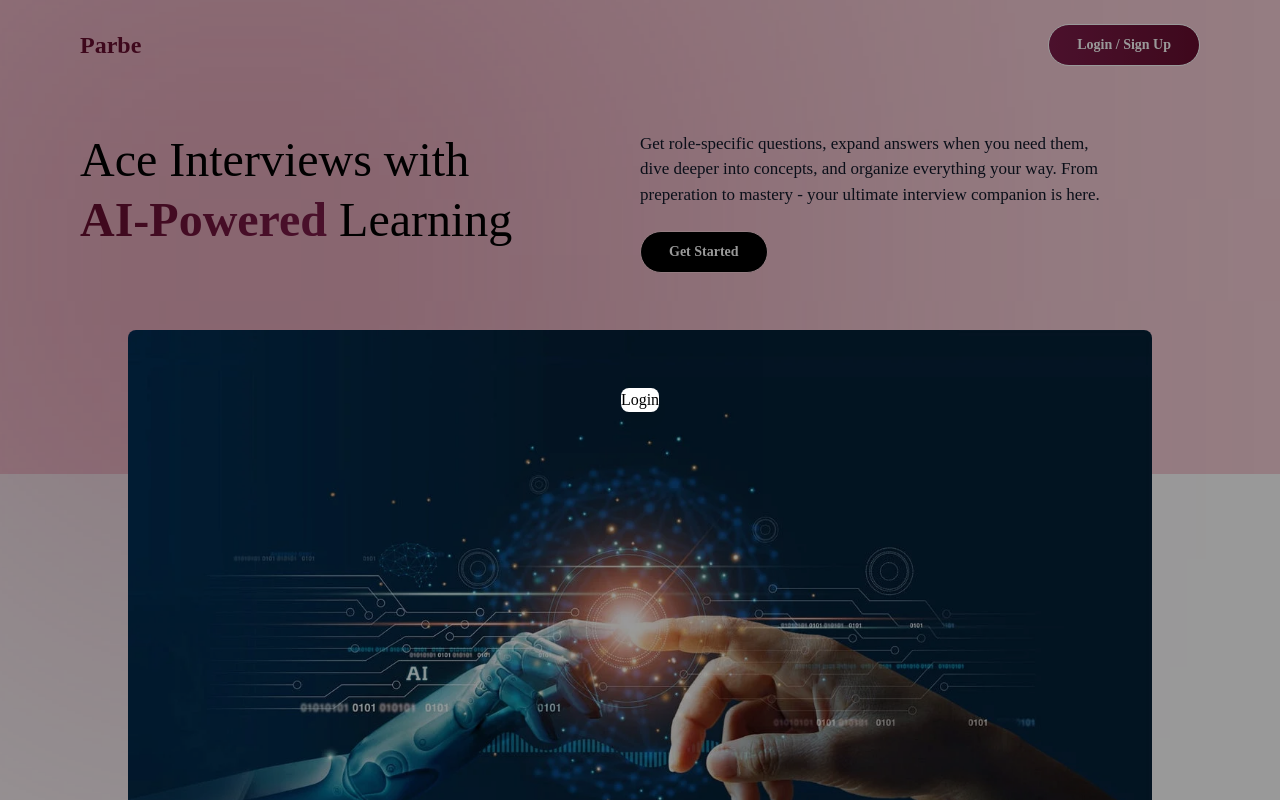
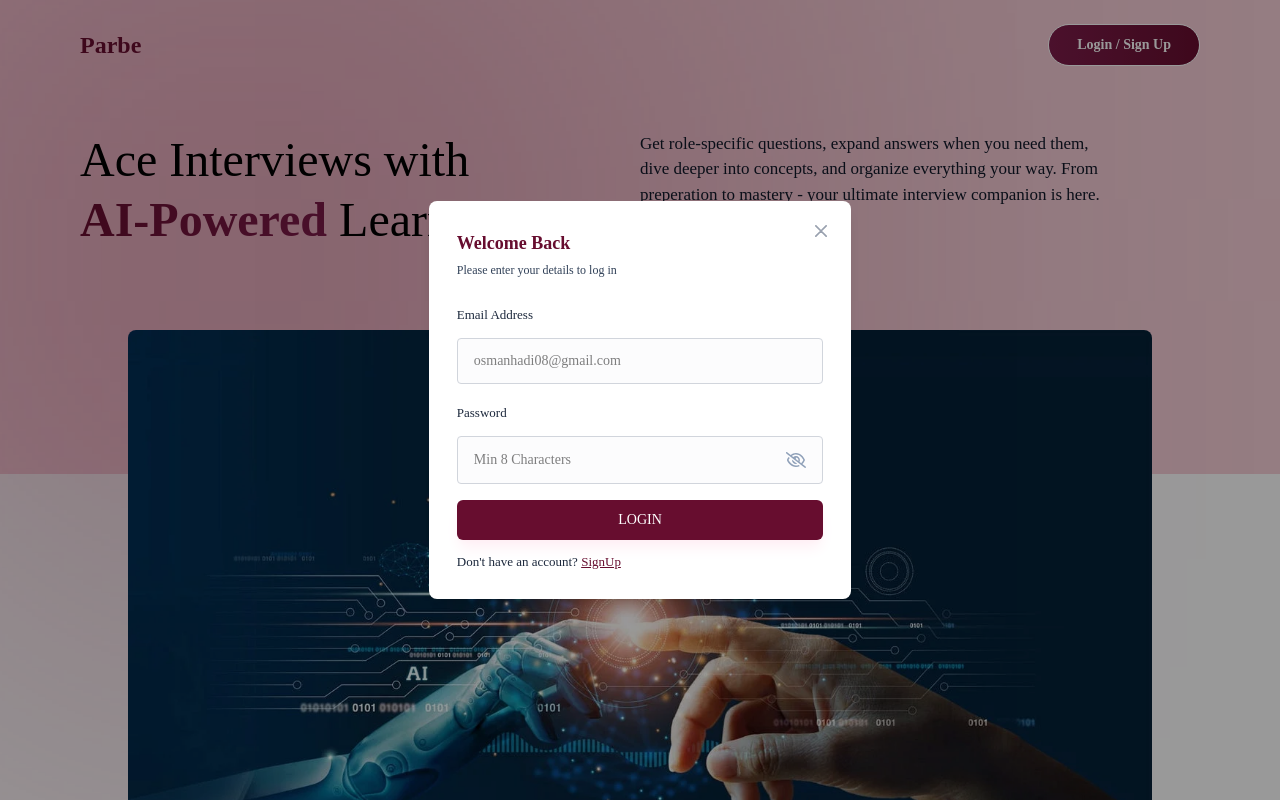
Before and after one commit to Parisa-Reza/parbe, a React (Vite) app in the folder client/: page / in a window 1280 px wide. Both pictures are taken after a click on the button "Login / Sign Up". Shown: the top 800 px of the page. Built offline with nearby package versions, Linux system fonts and the light colour scheme; a web font is replaced by a local one.

Commit message:
client : added signup , login UI , mail validation with regex

```diff
--- /dev/null
+++ b/client/src/components/Input/Input.jsx
@@ -0,0 +1,48 @@
+import { useState } from "react";
+import { FaRegEye, FaRegEyeSlash } from "react-icons/fa6";
+
+export const Input = ({ value, label, onChange, placeholder, type }) => {
+  const [showPassword, setShowPassword] = useState(false); //password hidden (type="password")
+
+  const toggleShowPassword = () => {
+    setShowPassword(!showPassword);
+  };
+
+  return (
+    <div>
+      <label className="text-[13px] text-slate-800">{label}</label>
+
+      <div className="input-box">
+        <input
+          type={
+            type == "password" ? (showPassword ? "text" : "password") : type
+          }
+          placeholder={placeholder}
+          className="w-full bg-transparent outline-none"
+          value={value}
+        //   onChange={(e) => onChange(e)}
+        onChange={onChange}
+
+        />
+
+        {type === "password" && (
+          <>
+            {showPassword ? (
+              <FaRegEye
+                size={22}
+                className="text-[#670D2F] cursor-pointer"
+                onClick={() => toggleShowPassword()}
+              />
+            ) : (
+              <FaRegEyeSlash
+                size={22}
+                className="text-slate-400 cursor-pointer"
+                onClick={() => toggleShowPassword()}
+              />
+            )}
+          </>
+        )}
+      </div>
+    </div>
+  );
+};
--- a/client/src/components/Modal.jsx
+++ b/client/src/components/Modal.jsx
@@ -1,4 +1,3 @@
-import React from 'react'
 
 export const Modal = ({ children, isOpen, onClose, title, hideHeader }) => {
 
--- a/client/src/index.css
+++ b/client/src/index.css
@@ -4,3 +4,16 @@
 body {
   font-family: "Playpen Sans", cursive;
 }
+
+.input-box {
+    @apply w-full flex justify-between gap-3 text-sm text-black bg-gray-50/50 rounded px-4 py-3 mb-4 mt-3 border border-gray-300 outline-none focus-within:border-[#670D2F];
+}
+
+
+.btn-primary {
+    @apply w-full flex items-center justify-center gap-3 text-sm font-medium text-white bg-[#670D2F] shadow-lg shadow-[#FFEEF4] p-[10px] rounded-md my-1 hover:bg-[#F7CFD8] hover:text-black cursor-pointer;
+}
+
+.btn-small {
+    @apply flex items-center justify-center gap-3 bg-linear-to-r from-[#7D1C4A] to-[#670D2F] text-sm font-semibold text-white px-7 py-2 rounded-lg hover:bg-black hover:text-white cursor-pointer hover:shadow-2xl hover:shadow-[#FFEEF4];
+}
--- a/client/src/pages/auth/Login.jsx
+++ b/client/src/pages/auth/Login.jsx
@@ -1,5 +1,69 @@
-export const Login = () => {
+import { useState } from "react";
+import { validateEmail } from "../../utils";
+import { Input } from "../../components/Input/Input";
+
+export const Login = ({ setCurrentPage }) => {
+  const [email, setEmail] = useState("");
+  const [password, setPassword] = useState("");
+  const [error, setError] = useState(null);
+
+  const handleLogin = async (e) => {
+    e.preventDefault(); //stops the form’s default behavior of reloading the page and resetting state.
+
+    if (!validateEmail(email)) {
+      setError("Please enter a valid email address");
+      return;
+    }
+
+    if (!password) {
+      setError("Please enter the password");
+      return;
+    }
+
+    setError("");
+  };
+
   return (
-    <div>Login</div>
-  )
-}
+    <div className="w-[90vw] md:w-[33vw] p-7 flex flex-col justify-center">
+      <h3 className="text-lg font-semibold text-[#670D2F]">Welcome Back</h3>
+      <p className="text-xs text-slate-700 mt-[5px] mb-6">
+        Please enter your details to log in
+      </p>
+
+      <form onSubmit={handleLogin}>
+        <Input
+          value={email}
+          onChange={({ target }) => setEmail(target.value)}
+          label="Email Address"
+          placeholder="osmanhadi08@gmail.com"
+          type="text"
+        />
+
+        <Input
+          value={password}
+          onChange={({ target }) => setPassword(target.value)}
+          label="Password"
+          placeholder="Min 8 Characters"
+          type="password"
+        />
+
+        {error && <p className="text-red-500 text-xs pb-2.5"> {error}</p>}
+
+        <button type="submit" className="btn-primary">
+          LOGIN
+        </button>
+        <p className="text-[13px] text-slate-800 mt-3">
+          Don't have an account?{" "}
+          <button
+            className="font-medium text-[#670D2F] underline cursor-pointer"
+            onClick={() => {
+              setCurrentPage("signup");
+            }}
+          >
+            SignUp
+          </button>
+        </p>
+      </form>
+    </div>
+  );
+};
--- a/client/src/pages/auth/SignUp.jsx
+++ b/client/src/pages/auth/SignUp.jsx
@@ -1,6 +1,86 @@
+import React, { useState } from "react";
+import { validateEmail } from "../../utils";
+import { Input } from "../../components/Input/Input";
 
-export const SignUp = () => {
+
+
+export const SignUp = ({ setCurrentPage }) => {
+  const [fullName, setFullName] = useState("");
+  const [email, setEmail] = useState("");
+  const [password, setPassword] = useState("");
+
+  const [error, setError] = useState(null);
+
+  const handleSignUp = async (e) => {
+    e.preventDefault();
+
+    if (!fullName) {
+      setError("Please enter full name.");
+      return;
+    }
+
+    if (!validateEmail(email)) {
+      setError("Please enter a valid email address.");
+      return;
+    }
+
+    if (!password) {
+      setError("Please enter the password");
+      return;
+    }
+
+    setError("");
+  };
+
   return (
-    <div>SignUp</div>
-  )
-}
+    <div className="w-[90vw] md:w-[33vw] p-7 flex flex-col justify-center">
+      <h3 className="text-lg font-semibold text-[#670D2F]">Create an Account</h3>
+
+      <form onSubmit={handleSignUp}>
+        <div className="grid grid-cols-1 md:grid-cols-1 gap-2">
+          <Input
+            value={fullName}
+            onChange={({ target }) => setFullName(target.value)}
+            label="Full Name"
+            placeholder="Osman Hadi"
+            type="text"
+          />
+
+          <Input
+            value={email}
+            onChange={({ target }) => setEmail(target.value)}
+            label="Email Address"
+            placeholder="osmanhadi08@gmail.com"
+            type="text"
+          />
+
+          <Input
+            value={password}
+            onChange={({ target }) => setPassword(target.value)}
+            label="Password"
+            placeholder="Min 8 Characters"
+            type="password"
+          />
+        </div>
+
+        {error && <p className="text-red-500 text-xs pb-2.5">{error}</p>}
+
+        <button type="submit" className="btn-primary">
+          {" "}
+          SIGN UP
+        </button>
+        <p className="text-[13px] text-slate-800 mt-3">
+          Already have an account?{" "}
+          <button
+            className="font-medium text-[#670D2F] underline cursor-pointer"
+            onClick={() => {
+              setCurrentPage("login");
+            }}
+          >
+            Login
+          </button>
+        </p>
+      </form>
+    </div>
+  );
+};
--- a/client/src/pages/landingPage.jsx
+++ b/client/src/pages/landingPage.jsx
@@ -65,7 +65,7 @@ export const LandingPage = () => {
                 here.
               </p>
 
-              <button className='bg-black text-sm font-semibold text-white px-7 py-2.5 rounded-full hover:bg-[#FFEEF4] hover:text-black border border-[#F7CFD8] hover:border-[#670D2F] transition-colors cursor-pointer' onClick={handleCTA}>
+              <button className='bg-[#670D2F] text-sm font-semibold text-white px-7 py-2.5 rounded-full hover:bg-[#FFEEF4] hover:text-black border border-[#F7CFD8] hover:border-[#670D2F] transition-colors cursor-pointer' onClick={handleCTA}>
                 Get Started
               </button>
 
--- a/client/src/utils/helper.js
+++ b/client/src/utils/helper.js
@@ -0,0 +1,4 @@
+export const validateEmail = (email) => {
+    const regex = /^[^\s@]+@[^\s@]+\.[^\s@]+$/;
+    return regex.test(email);
+};
```
